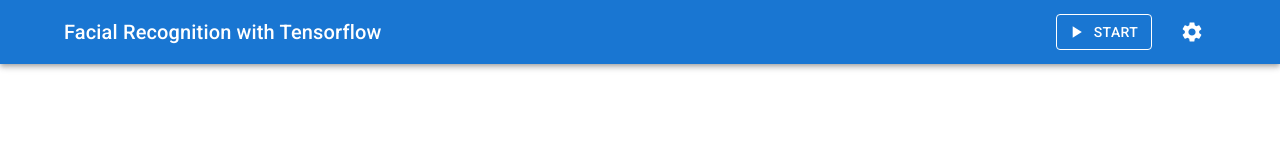
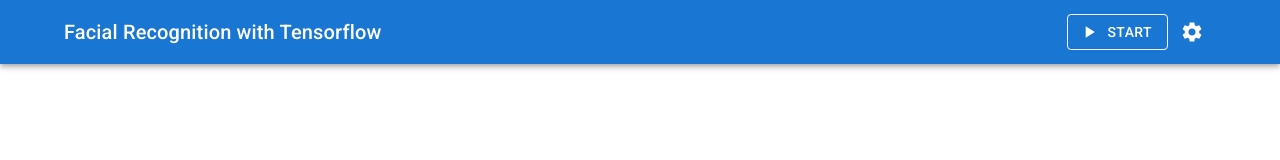
Before and after one commit to sbstnkng/facial-recognition-with-tensorflow, a React (Create React App) app: page / in a window 1280 px wide. Shown: the top 160 px of the page. Built offline with nearby package versions, Linux system fonts and the light colour scheme.

Commit message:
Use default styling for play button

```diff
--- a/src/components/header/Header.tsx
+++ b/src/components/header/Header.tsx
@@ -31,7 +31,6 @@
             variant={isPlaying ? 'contained' : 'outlined'}
             startIcon={isPlaying ? <Stop /> : <PlayArrow />}
             color={isPlaying ? 'secondary' : 'inherit'}
-            sx={{ mr: 2, width: '6rem' }}
             onClick={onButtonClick}
           >
             {isPlaying ? 'Stop' : 'Start'}
```
